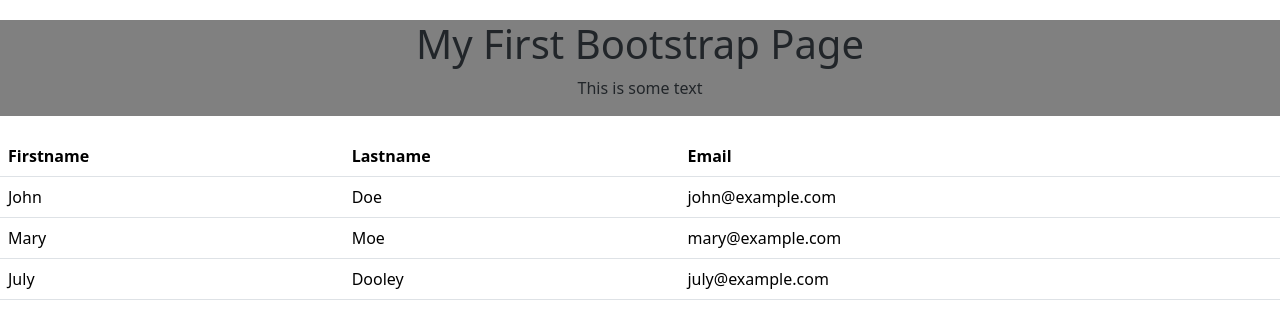
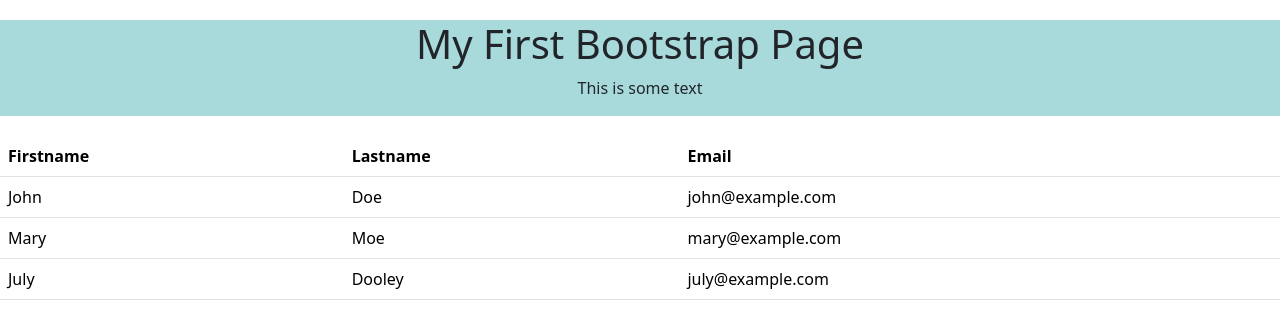
Before and after one commit to kibeert/bootstrap-3, a plain HTML site: page index.html in a window 1280 px wide. Drawn offline with nearby package versions, Linux system fonts and the light colour scheme.

Commit message:
Update the webpage according to the design (generated by useblackbox.ai )

```diff
--- a/index.html
+++ b/index.html
@@ -3,17 +3,18 @@
 <head>
     <meta charset="UTF-8">
     <meta name="viewport" content="width=device-width, initial-scale=1.0">
-    <title>Document</title>
+    <title>Bootstrap 3</title>
     <link href="https://cdn.jsdelivr.net/npm/bootstrap@5.3.2/dist/css/bootstrap.min.css" rel="stylesheet" integrity="sha384-T3c6CoIi6uLrA9TneNEoa7RxnatzjcDSCmG1MXxSR1GAsXEV/Dwwykc2MPK8M2HN" crossorigin="anonymous">
     <script src="https://cdn.jsdelivr.net/npm/bootstrap@5.3.2/dist/js/bootstrap.bundle.min.js" integrity="sha384-C6RzsynM9kWDrMNeT87bh95OGNyZPhcTNXj1NW7RuBCsyN/o0jlpcV8Qyq46cDfL" crossorigin="anonymous"></script>
     <link rel="stylesheet" href="style.css">
+    <link rel="icon" type="image/png" sizes="16x16" href="images/android-chrome-192x192.png">
 </head>
 <body>
     <div class="cointainer-fluid  " id="cointainer1">
         <h1>My First  Bootstrap Page</h1>
         <p>This is some text</p>
     </div>
-    <div class="cointainer-fluid">
+    <div class="cointainer-fluid" >
         <table class="table">
             <thead>
                 <tr>
--- a/style.css
+++ b/style.css
@@ -9,5 +9,5 @@
     margin-top: 20px;
 }
 #cointainer1{
-    background-color: grey;
+    background-color:#a8dadc;
 }
```
Also changed, not shown: images/android-chrome-192x192.png (added), images/android-chrome-512x512.png (added), images/apple-touch-icon.png (added).
